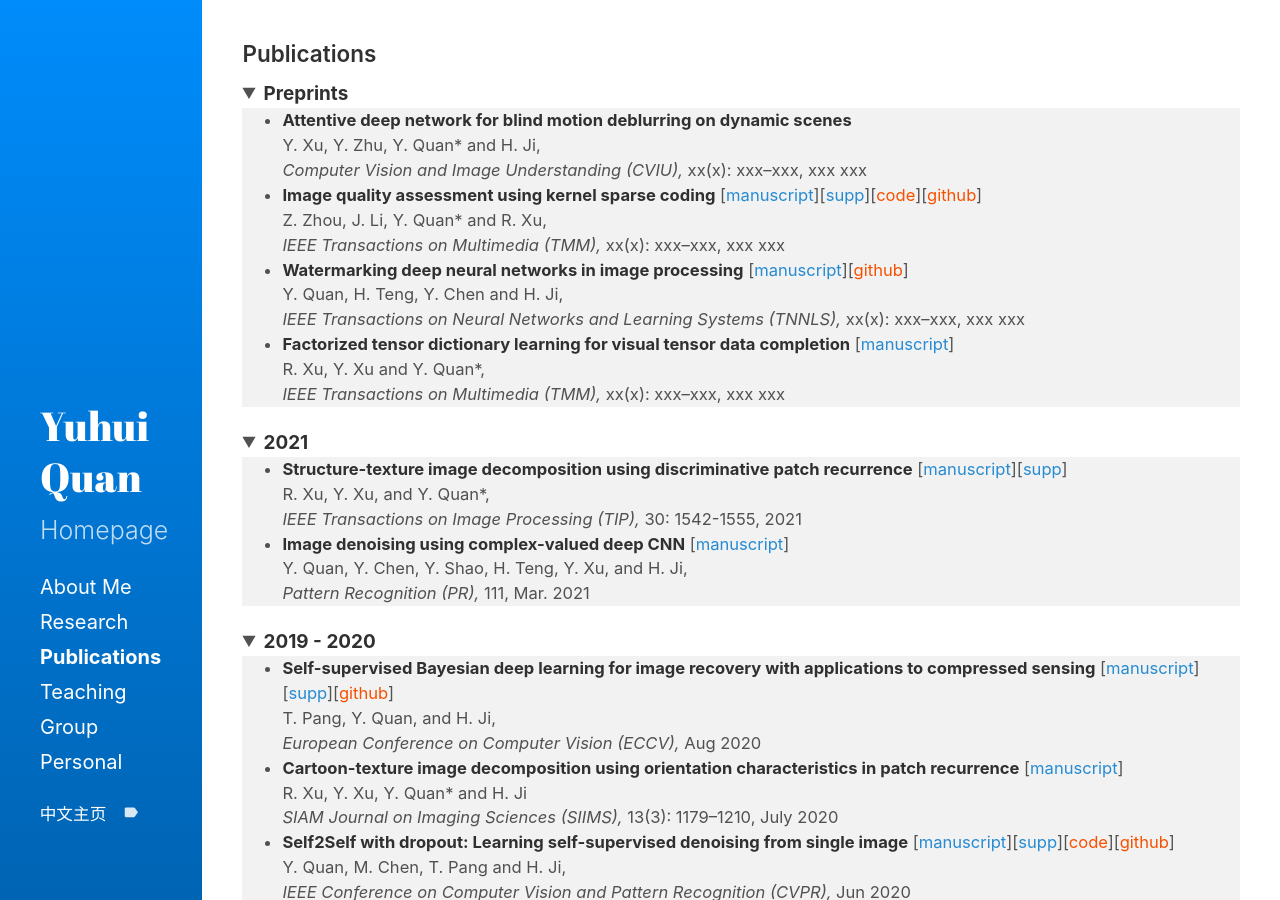
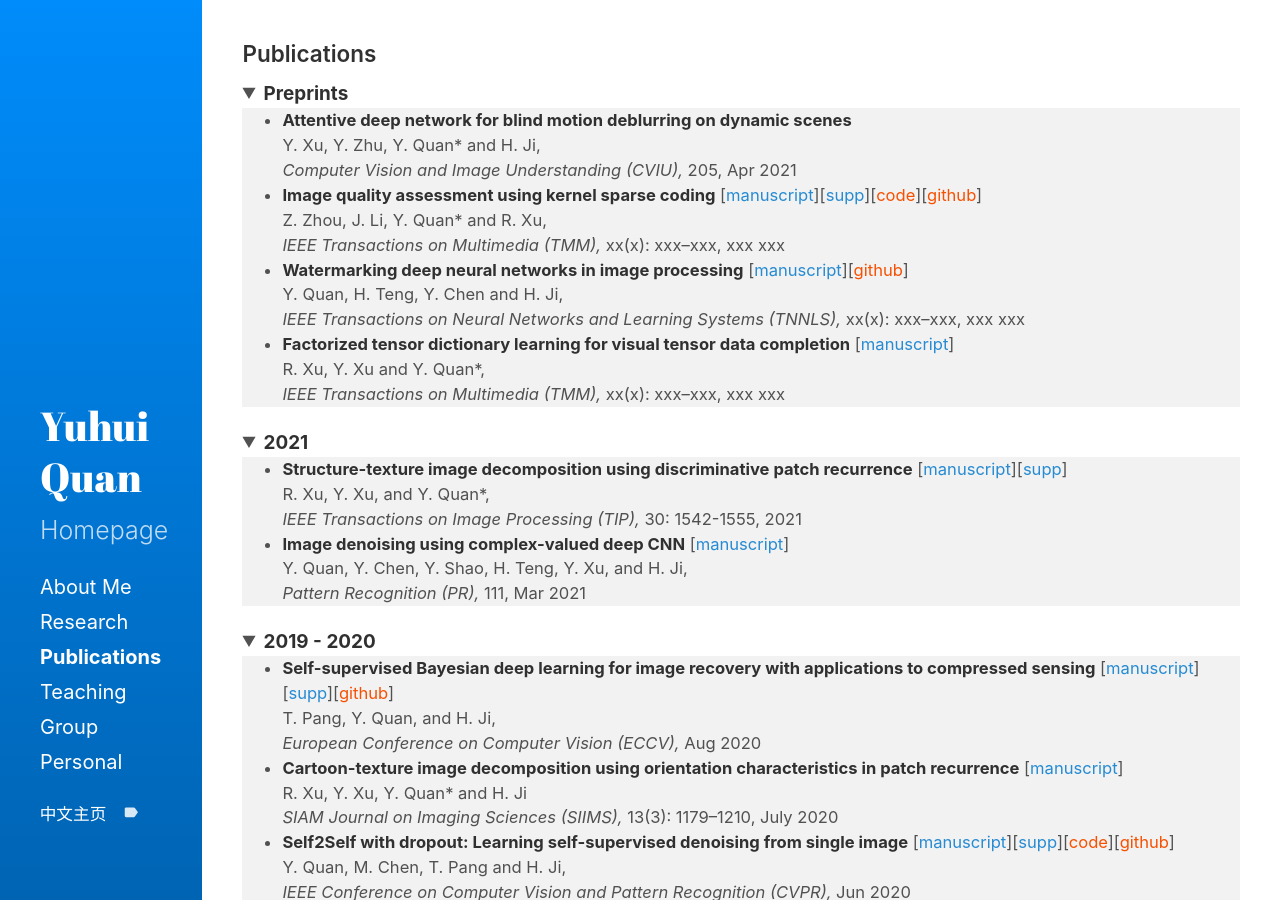
Before and after one commit to csyhquan/csyhquan.github.io, a Jekyll site: the page built from category/c_publication.md, in a window 1280 px wide and 900 px high. Built offline with Jekyll 4.4.1, drawn with Linux system fonts in a browser that asks for light colours.

Commit message:
Update c_publication.md

```diff
--- a/category/c_publication.md
+++ b/category/c_publication.md
@@ -10,7 +10,7 @@ title: Publications
 
 <li><span><strong>Attentive deep network for blind motion deblurring on dynamic scenes</strong>  </span><br />
 <span> Y. Xu, Y. Zhu, Y. Quan* and H. Ji, <br />
-<em>Computer Vision and Image Understanding (CVIU), </em>xx(x): xxx–xxx, xxx xxx</span></li>
+<em>Computer Vision and Image Understanding (CVIU), </em>205, Apr 2021</span></li>
 
 <li><span><strong>Image quality assessment using kernel sparse coding</strong>  [<a href="https://csyhquan.github.io/manuscript/20x-tmm-Image%20Quality%20Assessment%20Using%20Kernel%20Sparse%20Coding.pdf">manuscript</a>][<a href="https://csyhquan.github.io/manuscript/20x-tmm-Image%20Quality%20Assessment%20Using%20Kernel%20Sparse%20Coding%20(SUPP).pdf">supp</a>][<a href="https://csyhquan.github.io/code/TMM-kernel/TMM-KSC_IQA-FinalCode.rar"><font color="#F75000">code</font></a>][<a href="https://github.com/JoanneZZH/KSC-IQA" ><font color="#F75000">github</font></a>] </span><br />
 <span> Z. Zhou, J. Li, Y. Quan* and R. Xu, <br />
@@ -39,7 +39,7 @@ title: Publications
 
 <li><span><strong>Image denoising using complex-valued deep CNN</strong> [<a href="https://csyhquan.github.io/manuscript/PR_2021_Complex_Denoising.pdf">manuscript</a>]</span><br />
 <span> Y. Quan, Y. Chen, Y. Shao, H. Teng, Y. Xu, and H. Ji, <br />
-<em>Pattern Recognition (PR), </em>111, Mar. 2021</span></li>
+<em>Pattern Recognition (PR), </em>111, Mar 2021</span></li>
 
 
 </ul>
```
